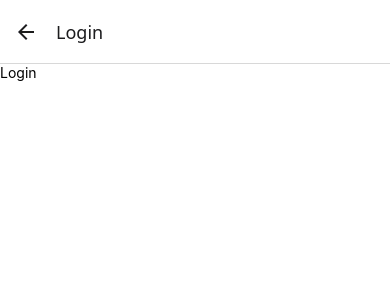
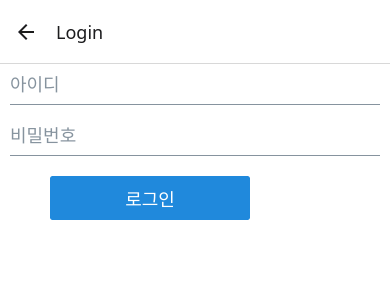
Before and after one commit to Subiniiie/Freuse, a React Native app in the folder Front/: screen /Login in a window 390 px wide. Shown: the top 300 px of the page. Built offline with nearby package versions, Linux system fonts and the light colour scheme.

Commit message:
로그인 컴포넌트 생성

```diff
--- /dev/null
+++ b/Front/src/components/atoms/Auth/IdInput.tsx
@@ -0,0 +1,12 @@
+import React from 'react'
+import { Input } from '@rneui/themed'
+
+export default function IdInput() {
+    const input = React.createRef();
+
+    return (
+    <Input
+        placeholder='아이디'
+    />
+    )
+}
--- /dev/null
+++ b/Front/src/components/atoms/Auth/LoginInputBtn.tsx
@@ -0,0 +1,15 @@
+import React from 'react'
+import { Button } from '@rneui/themed'
+
+export default function LoginInputBtn() {
+  return (
+    <Button
+        title={'로그인'}
+        containerStyle={{
+            width: 200,
+            marginHorizontal: 50,
+            marginVertical: 10,
+        }}
+    />
+  )
+}
--- /dev/null
+++ b/Front/src/components/atoms/Auth/PasswordInput.tsx
@@ -0,0 +1,11 @@
+import React from 'react'
+import { Input } from '@rneui/themed'
+
+export default function PasswordInput() {
+  return (
+    <Input
+        placeholder='비밀번호'
+        secureTextEntry={true}
+    />
+  )
+}
--- /dev/null
+++ b/Front/src/components/molecules/Auth/LoginInputs.tsx
@@ -0,0 +1,13 @@
+import React from 'react'
+import { View } from 'react-native'
+import IdInput from '../../atoms/Auth/IdInput'
+import PasswordInput from '../../atoms/Auth/PasswordInput'
+
+export default function LoginInputs() {
+  return (
+    <View>
+        <IdInput />
+        <PasswordInput />
+    </View>
+  )
+}
--- /dev/null
+++ b/Front/src/components/organisms/Auth/Logins.tsx
@@ -0,0 +1,12 @@
+import React from 'react'
+import LoginInputs from '../../molecules/Auth/LoginInputs'
+import LoginInputBtn from '../../atoms/Auth/LoginInputBtn'
+
+export default function Logins() {
+  return (
+    <>
+        <LoginInputs />
+        <LoginInputBtn />
+    </>
+  )
+}
--- /dev/null
+++ b/Front/src/components/templates/Auth/LoginMain.tsx
@@ -0,0 +1,8 @@
+import React from 'react'
+import Logins from '../../organisms/Auth/Logins'
+
+export default function LoginMain() {
+  return (
+    <Logins />
+  )
+}
--- a/Front/src/screens/Auth/LoginScreen.tsx
+++ b/Front/src/screens/Auth/LoginScreen.tsx
@@ -1,10 +1,11 @@
-import { StyleSheet, SafeAreaView, Text } from 'react-native'
+import { StyleSheet, SafeAreaView } from 'react-native'
 import React from 'react'
+import LoginMain from '../../components/templates/Auth/LoginMain'
 
 export default function LoginScreen() {
   return (
     <SafeAreaView style={styles.container}>
-      <Text>Login</Text>
+      <LoginMain />
     </SafeAreaView>
   )
 }
```
